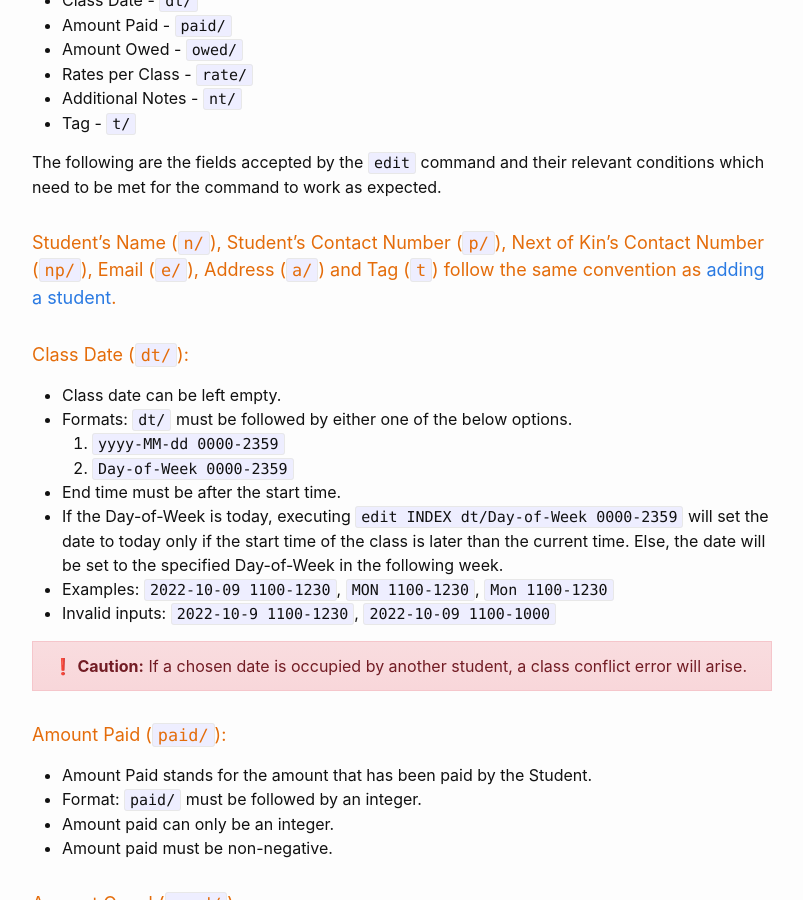
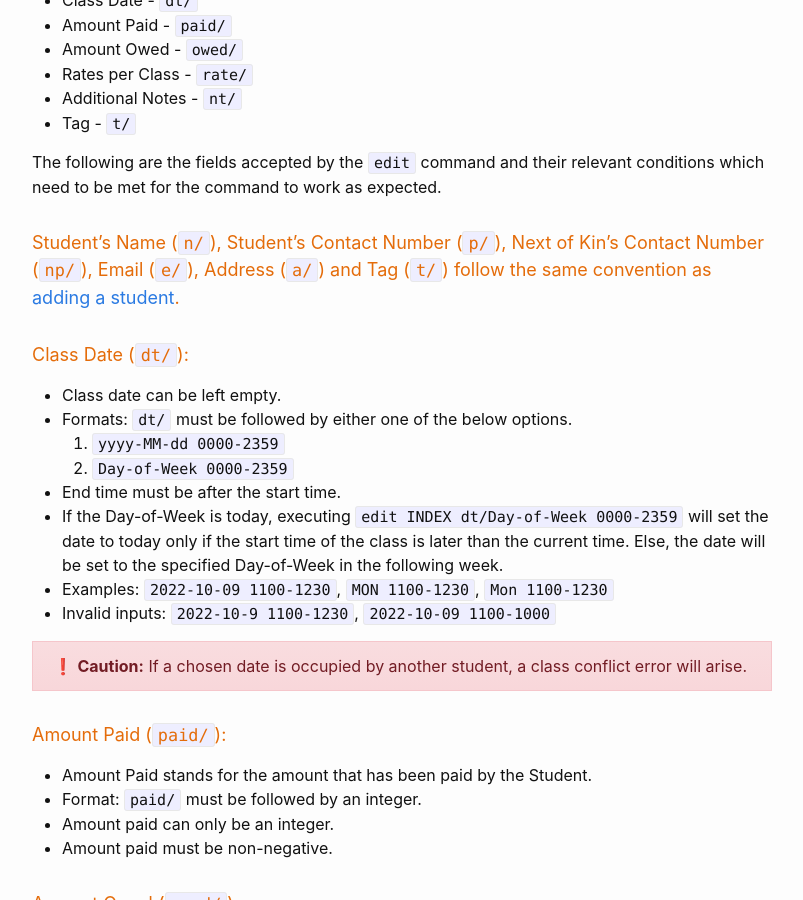
Before and after one commit to AY2223S1-CS2103T-T09-4/tp-clone-for-cs2101UG, a Jekyll site: the page built from docs/UserGuide_CS2101.md, in a window 1280 px wide and 900 px high, scrolled down 12278 px. Shown: the whole window, without its empty margins (238-1041 px from the left). Built offline with Jekyll 4.4.1, drawn with Linux system fonts in a browser that asks for light colours; our own code applies the rules of GitHub Pages for plain Markdown files.

```diff
--- a/docs/UserGuide_CS2101.md
+++ b/docs/UserGuide_CS2101.md
@@ -299,7 +299,7 @@ under a student.
 The following are the fields accepted by the `edit` command and their relevant conditions which need to be met for the
 command to work as expected.
 
-##### Student's Name (`n/`), Student's Contact Number (`p/`), Next of Kin’s Contact Number (`np/`), Email (`e/`), Address (`a/`) and Tag (`t`) follow the same convention as [adding a student](#adding-a-student-add).
+##### Student's Name (`n/`), Student's Contact Number (`p/`), Next of Kin’s Contact Number (`np/`), Email (`e/`), Address (`a/`) and Tag (`t/`) follow the same convention as [adding a student](#adding-a-student-add).
 
 ##### Class Date (`dt/`):
 - Class date can be left empty.
```
